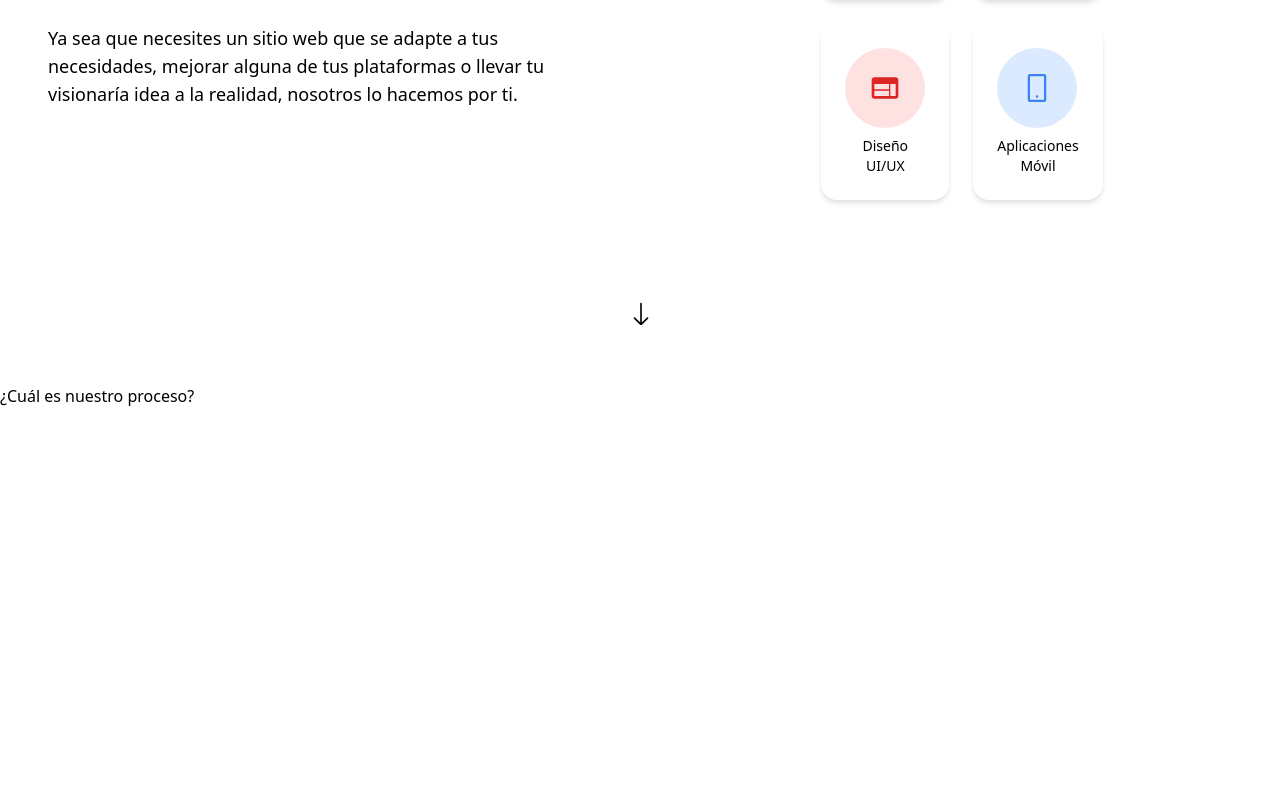
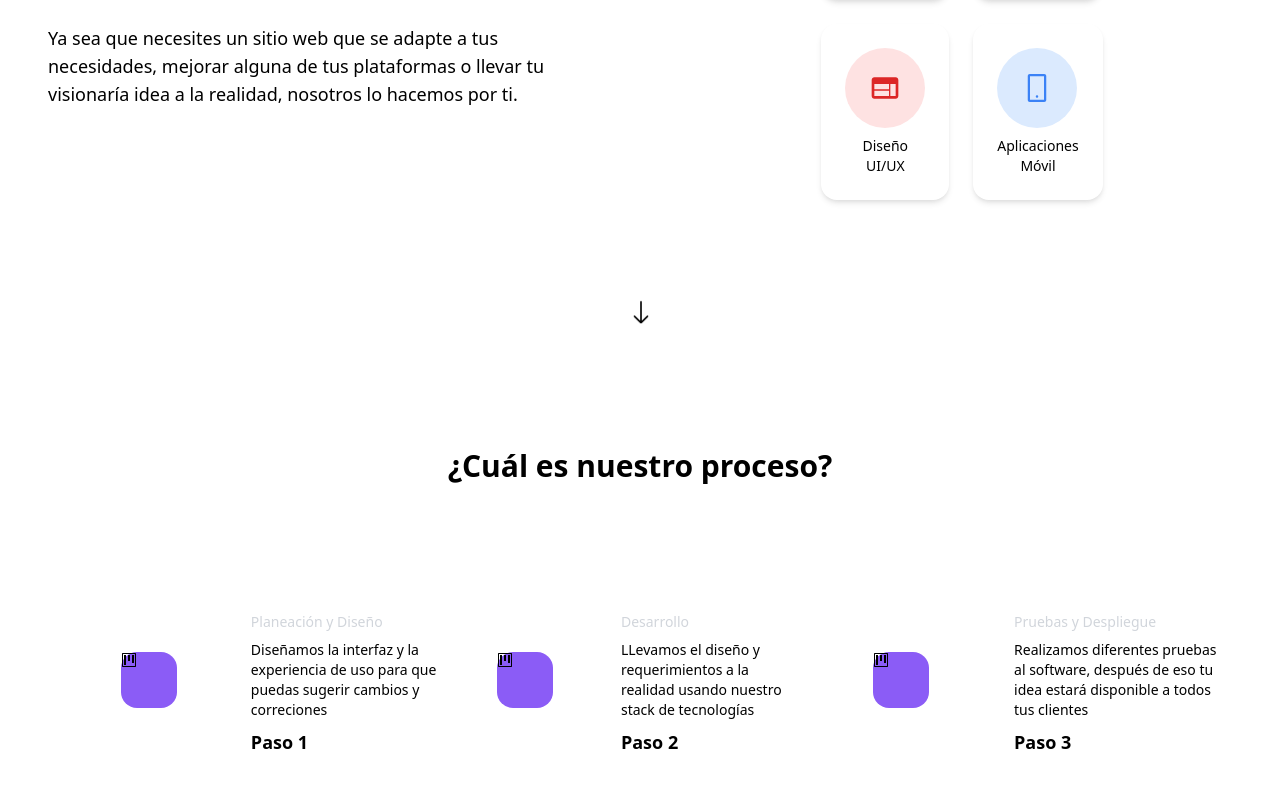
Before and after one commit to oliverloops/Rango-Website, a Next.js app: page / in a window 1280 px wide. Shown: the part 998-1786 px from the top of the page. Before the commit the page ends 1406 px from the top, so only its background shows below. Built offline with nearby package versions, Linux system fonts and the light colour scheme; what @tailwindcss/typography would draw is missing.

Commit message:
New layout updates

```diff
--- /dev/null
+++ b/components/Process.js
@@ -0,0 +1,20 @@
+import { VscProject } from "react-icons/vsc";
+
+const Process = ({ step, children }) => (
+  <div className="grid grid-cols-2 grid-rows-auto gap-2">
+    <div className="col-start-1 row-start-2 place-self-center bg-purple-500 w-14 h-14 rounded-2xl">
+      <VscProject />
+    </div>
+    <div className="col-start-2 row-start-1 text-gray-300 text-sm">
+      {step === 1
+        ? "Planeación y Diseño"
+        : step === 2
+        ? "Desarrollo"
+        : "Pruebas y Despliegue"}
+    </div>
+    <div className="col-start-2 row-start-2 text-sm">{children}</div>
+    <div className="col-start-2 row-start-3 text-lg font-bold">Paso {step}</div>
+  </div>
+);
+
+export default Process;
--- a/pages/index.js
+++ b/pages/index.js
@@ -7,6 +7,7 @@ import { MdWeb } from "react-icons/md";
 import { AiOutlineMobile } from "react-icons/ai";
 //UI components
 import Navbar from "../components/Navbar";
+import Process from "../components/Process";
 
 const Home = () => {
   return (
@@ -110,9 +111,27 @@ const ServicesBlock = () => (
 );
 
 const ProcessBlock = () => (
-  <div>
-    <h1>¿Cuál es nuestro proceso?</h1>
-  </div>
+  <>
+    <div className="flex justify-center p-16">
+      <h1 className="font-sans font-black text-3xl">
+        ¿Cuál es nuestro proceso?
+      </h1>
+    </div>
+    <div className="flex justify-around px-14 py-16">
+      <Process step={1}>
+        Diseñamos la interfaz y la experiencia de uso para que puedas sugerir
+        cambios y correciones
+      </Process>
+      <Process step={2}>
+        LLevamos el diseño y requerimientos a la realidad usando nuestro stack
+        de tecnologías
+      </Process>
+      <Process step={3}>
+        Realizamos diferentes pruebas al software, después de eso tu idea estará
+        disponible a todos tus clientes
+      </Process>
+    </div>
+  </>
 );
 
 const DownArrow = () => (
```
